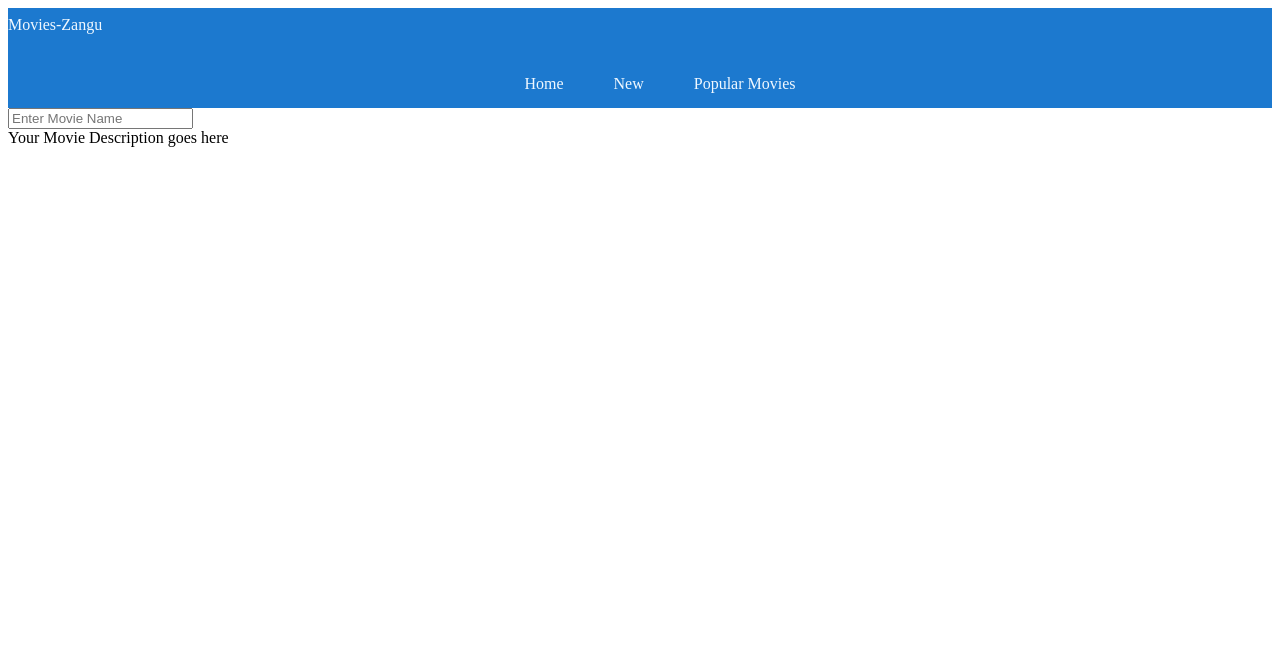
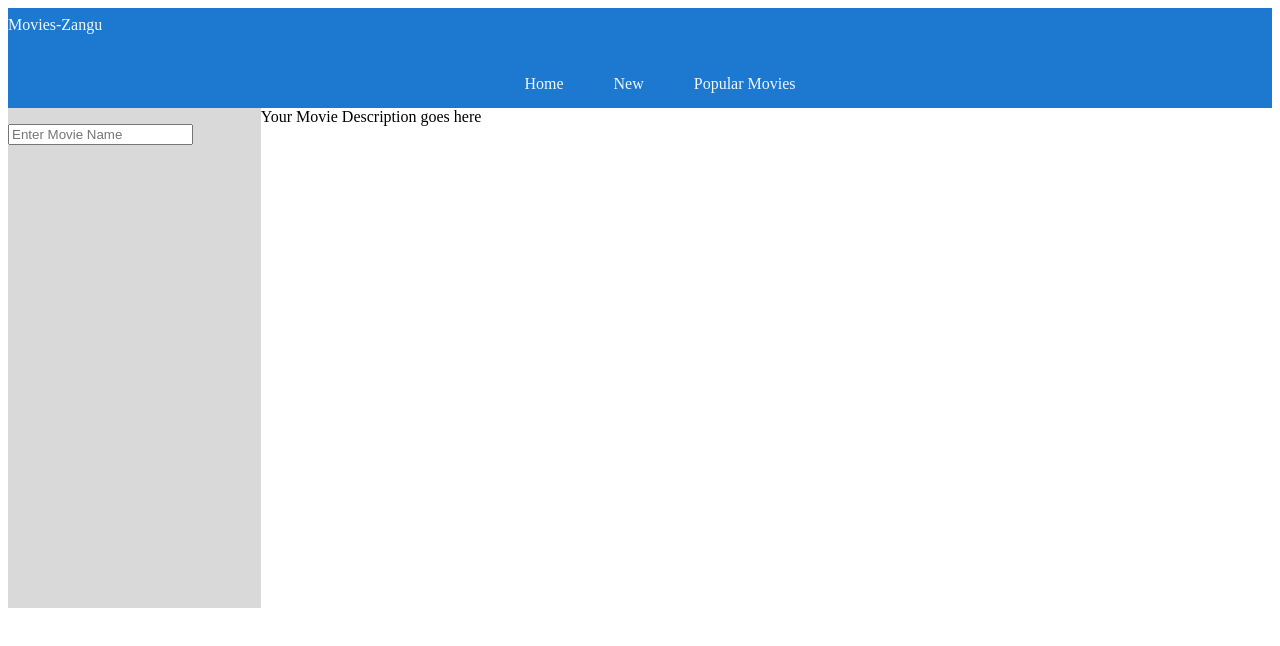
Before and after one commit to VincentLangat033/Phase-1-Project, a plain HTML site: page index.html in a window 1280 px wide. Drawn offline with Linux system fonts and the light colour scheme.

Commit message:
will style the contentBody

```diff
--- a/assets/css/style.css
+++ b/assets/css/style.css
@@ -15,3 +15,13 @@
   padding-top: 0.5em;
     color: aliceblue;
 }
+.sideNavBar{
+    padding-top: 1.0em;
+    background-color: #D9D9D9;
+    /* height: 150px; */
+    width: 20%;
+}
+.contentBody{
+    display: flex;
+    height: 500px;
+}
```
